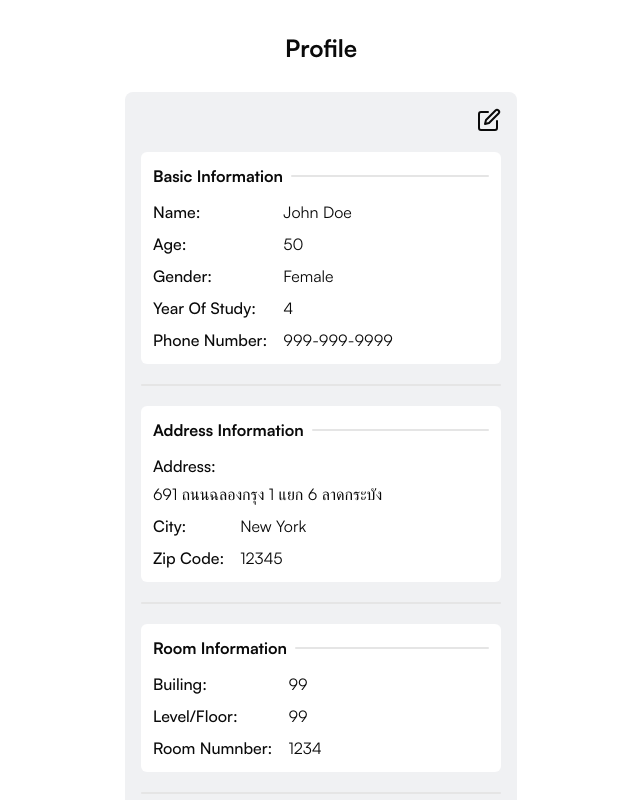
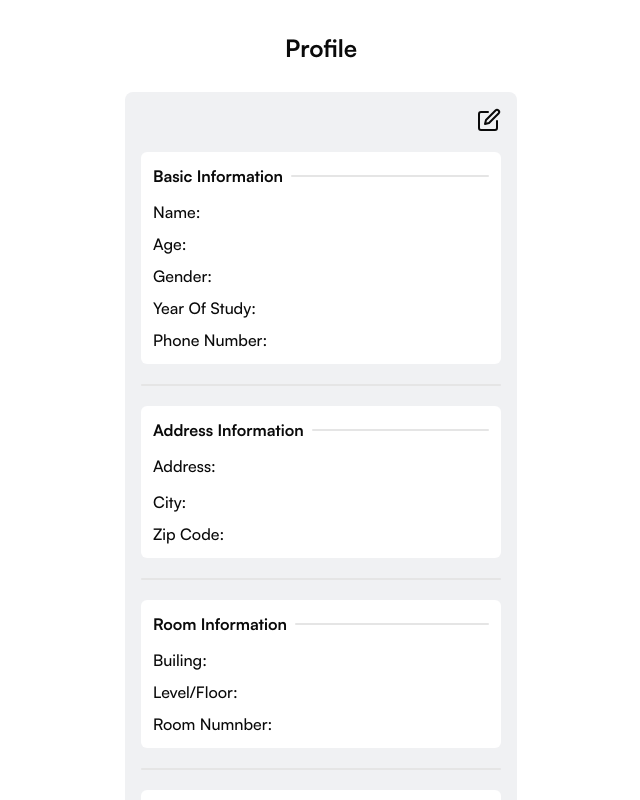
Before and after one commit to NattawatC/streamflow, a Next.js app: page /tenant/setting in a window 1280 px wide. Shown: the top 800 px of the page, without its empty margins (319-959 px from the left). Built offline with nearby package versions, Linux system fonts and the light colour scheme; no server answers.

Commit message:
Query tenant information from the subapase

```diff
--- a/src/app/tenant/setting/page.tsx
+++ b/src/app/tenant/setting/page.tsx
@@ -8,8 +8,53 @@ import { Separator } from "@/components/ui/separator"
 import { MainLayout } from "@/components/layout"
 import { FiEdit } from "react-icons/fi"
 import { tenantData } from "@/interfaces/tenantData"
+import { useSearchParams } from "next/navigation"
+import { useEffect, useState } from "react"
+import supabase from "@/config/supabaseClient"
+
+interface Tenant {
+  id: string
+  first_name: string
+  last_name: string
+  age: string
+  gender: string
+  year_of_study: string
+  phone_number: string
+  room_no: string
+  building_no: string
+  floor_no: string
+  payment_status: boolean
+  address: string
+  city: string
+  zip_code: string
+  estate_id: number
+}
 
 const setting: NextPage = () => {
+  const searchParams = useSearchParams()
+  const roomNo = searchParams.get("room_no")
+  const [tenant, setTenant] = useState<Tenant | null>(null)
+
+  useEffect(() => {
+    if (roomNo) {
+      const fetchTenant = async () => {
+        const { data, error } = await supabase
+          .from("tenants")
+          .select("*")
+          .eq("room_no", roomNo)
+          .single()
+
+        if (error) {
+          console.error("Error fetching tenant:", error)
+        } else {
+          setTenant(data)
+        }
+      }
+
+      fetchTenant()
+    }
+  }, [roomNo])
+
   return (
     <>
       <MainLayout className="flex flex-col gap-7">
@@ -39,12 +84,12 @@ const setting: NextPage = () => {
               </div>
               <div className="flex flex-col gap-2">
                 <p>
-                  {tenantData.firstname} {tenantData.lastname}
+                  {tenant?.first_name} {tenant?.last_name}
                 </p>
-                <p>{tenantData.age}</p>
-                <p>{tenantData.gender}</p>
-                <p>{tenantData.yearOfStudy}</p>
-                <p>{tenantData.phoneNumber}</p>
+                <p>{tenant?.age}</p>
+                <p>{tenant?.gender}</p>
+                <p>{tenant?.year_of_study}</p>
+                <p>{tenant?.phone_number}</p>
               </div>
             </div>
           </div>
@@ -61,7 +106,7 @@ const setting: NextPage = () => {
             <div className="flex flex-col gap-2">
               <div className="flex flex-col gap-1">
                 <p className="font-medium">Address:</p>
-                <p>{tenantData.address}</p>
+                <p>{tenant?.address}</p>
               </div>
               <div className="flex flex-row gap-4">
                 <div className="flex flex-col font-medium gap-2">
@@ -69,8 +114,8 @@ const setting: NextPage = () => {
                   <p>Zip Code:</p>
                 </div>
                 <div className="flex flex-col gap-2">
-                  <p>{tenantData.city}</p>
-                  <p>{tenantData.zipCode}</p>
+                  <p>{tenant?.city}</p>
+                  <p>{tenant?.zip_code}</p>
                 </div>
               </div>
             </div>
@@ -92,9 +137,9 @@ const setting: NextPage = () => {
                 <p>Room Numnber:</p>
               </div>
               <div className="flex flex-col gap-2">
-                <p>{tenantData.building}</p>
-                <p>{tenantData.floor}</p>
-                <p>{tenantData.roomNumber}</p>
+                <p>{tenant?.building_no}</p>
+                <p>{tenant?.floor_no}</p>
+                <p>{tenant?.room_no}</p>
               </div>
             </div>
           </div>
@@ -113,16 +158,25 @@ const setting: NextPage = () => {
                 <p>Status:</p>
               </div>
               <div className="flex flex-col gap-2">
-                <p>{tenantData.status}</p>
+                <p>
+                  {tenant?.payment_status
+                    ? "Payment Completed"
+                    : "Payment Incomplete"}
+                </p>
               </div>
             </div>
           </div>
         </div>
 
-        <CautionCard yearOfStudy={tenantData.yearOfStudy} />
+        <CautionCard yearOfStudy={tenant?.year_of_study} />
 
         <div className="flex flex-col gap-3">
-          <Link href={"/tenant/home"}>
+          <Link
+            href={{
+              pathname: `/tenant`,
+              query: { room_no: roomNo },
+            }}
+          >
             <Button className="font-bold bg-custom-green text-black w-full text-base gap-2">
               Return to Home
             </Button>
```
